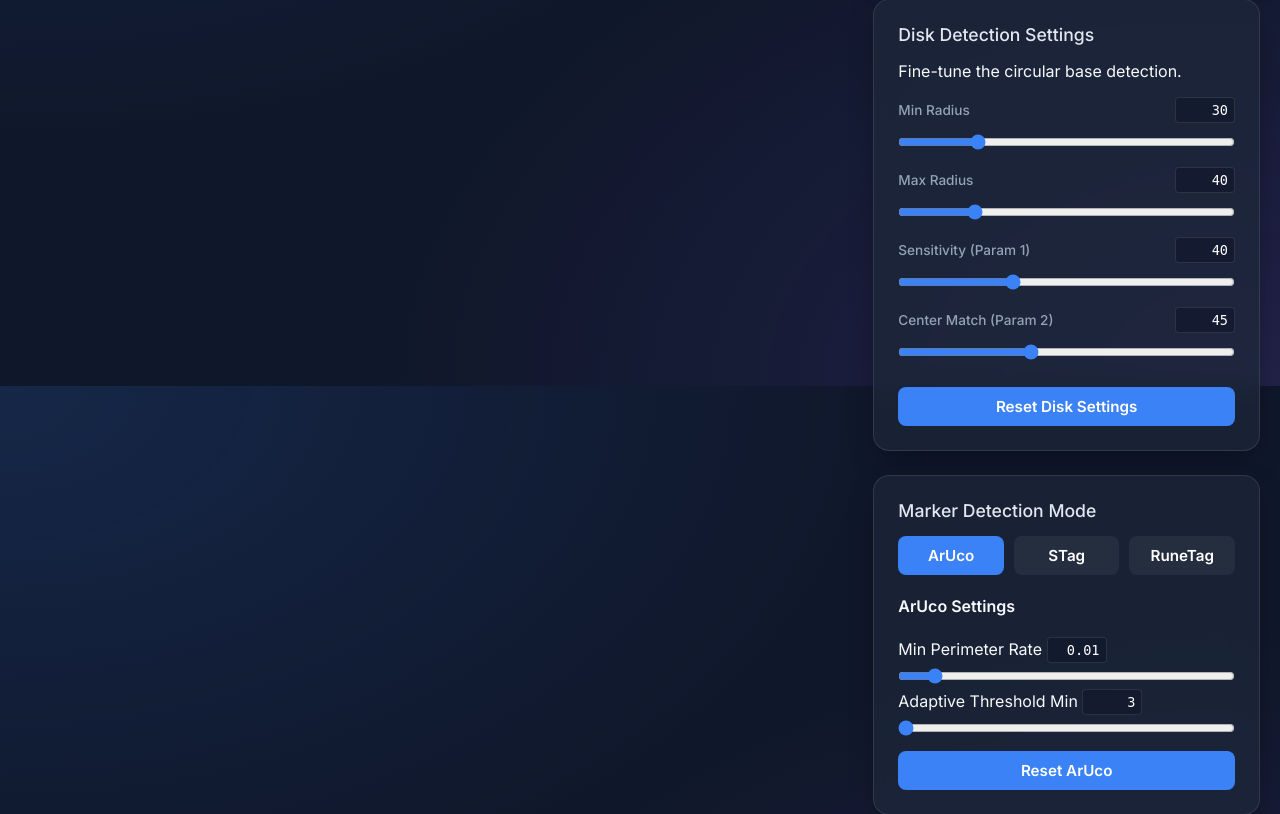
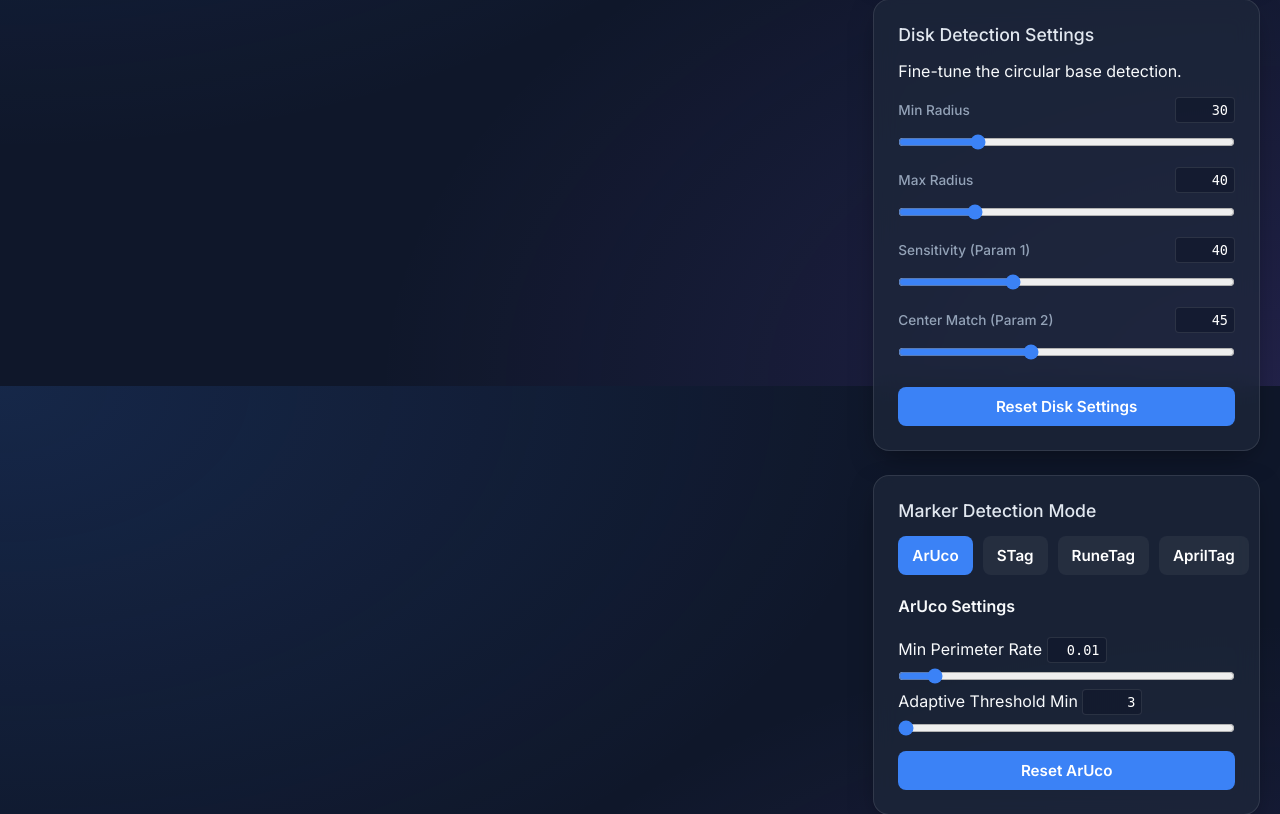
Before and after one commit to NazarBorodavka/owlbear-sync, a Flask app: page / in a window 1280 px wide. Shown: the part 1214-2028 px from the top of the page. Run offline with Flask 3, Linux system fonts and the light colour scheme; parts of the project's set-up code (start-up, migrations or seed data) failed here and were passed over; some libraries are stand-ins or nearby versions.

Commit message:
Fix RuneTag detection robustness and add AprilTag support

```diff
--- a/tracker/app.py
+++ b/tracker/app.py
@@ -15,6 +15,17 @@ try:
     STAG_AVAILABLE = hasattr(stag, 'detectMarkers')
 except ImportError:
     STAG_AVAILABLE = False
+
+# AprilTag Support
+try:
+    import apriltag
+    APRILTAG_AVAILABLE = True
+except ImportError:
+    try:
+        from pupil_apriltags import Detector as AprilTagDetector
+        APRILTAG_AVAILABLE = True
+    except ImportError:
+        APRILTAG_AVAILABLE = False
 
 # DeepTag / RuneTag Support
 import sys
@@ -199,10 +210,12 @@ detection_mode = 'aruco' # 'aruco', 'stag', or 'runetag'
 stag_error_correction = 3
 stag_roi_padding = 20
 runetag_hamming_dist = 4
+apriltag_family = 'tag36h11'
 manual_blank = False
 
 # Global Detection Engines
 runetag_engine = None
+apriltag_detector = None
 
 load_config_from_disk()
 
@@ -377,40 +390,8 @@ def get_video_stream():
                     if ids is None or len(ids) == 0:
                         (corners, ids, rejected) = stag.detectMarkers(roi_enhanced, 11, stag_error_correction)
                 elif detection_mode == 'runetag' and DEEPTAG_AVAILABLE:
-                    global runetag_engine
-                    if runetag_engine is None:
-                        # Initialize on first use
-                        try:
-                            tag_family = 'runetag'
-                            model_detector, model_decoder, device, tag_type, grid_size_cand_list = load_deeptag_models(tag_family, 'cpu')
-                            codebook_filename = os.path.join(DEEPTAG_PATH, 'codebook', tag_family + '_codebook.txt')
-                            codebook = load_marker_codebook(codebook_filename, tag_type)
-
-                            runetag_engine = DetectionEngine(model_detector, model_decoder, device, tag_type, grid_size_cand_list,
-                                        stg2_iter_num=2, min_center_score=0.2, min_corner_score=0.2,
-                                        batch_size_stg2=4, hamming_dist=runetag_hamming_dist,
-                                        cameraMatrix=[[600, 0, w/2], [0, 600, h/2], [0, 0, 1]],
-                                        distCoeffs=[0]*8, codebook=codebook,
-                                        tag_real_size_in_meter_dict={-1: 0.1})
-                        except Exception as e:
-                            print(f"Failed to initialize RuneTag engine: {e}")
-                            DEEPTAG_AVAILABLE = False
-
-                    if runetag_engine:
-                        # DeepTag prefers BGR
-                        # We process the ROI
-                        decoded_tags = runetag_engine.process(frame[y1:y2, x1:x2])
-                        ids = []
-                        corners = []
-                        for tag in decoded_tags:
-                            if tag['is_valid']:
-                                ids.append([tag['tag_id']])
-                                # Keypoints in images are relative to ROI if we passed ROI?
-                                # Actually DetectionEngine.process uses the image passed.
-                                corners.append(tag['keypoints_in_images'])
-                        ids = np.array(ids) if ids else None
-                    else:
-                        ids = None
+                    # RuneTag is now handled globally below for better reliability
+                    pass
                 elif detection_mode == 'stag' and not STAG_AVAILABLE:
                     corners, ids, _ = detector.detectMarkers(roi_enhanced)
                 else:
@@ -435,6 +416,66 @@ def get_video_stream():
                         break
             except Exception as e:
                 continue
+
+        # --- Global Detection Passes (for modes that don't rely on Hough Circles) ---
+        if detection_mode == 'runetag' and DEEPTAG_AVAILABLE:
+            global runetag_engine
+            if runetag_engine is None:
+                try:
+                    tag_family = 'runetag'
+                    model_detector, model_decoder, device, tag_type, grid_size_cand_list = load_deeptag_models(tag_family, 'cpu')
+                    codebook_filename = os.path.join(DEEPTAG_PATH, 'codebook', tag_family + '_codebook.txt')
+                    codebook = load_marker_codebook(codebook_filename, tag_type)
+                    runetag_engine = DetectionEngine(model_detector, model_decoder, device, tag_type, grid_size_cand_list,
+                                stg2_iter_num=2, min_center_score=0.1, min_corner_score=0.1,
+                                batch_size_stg2=4, hamming_dist=runetag_hamming_dist,
+                                cameraMatrix=[[600, 0, w/2], [0, 600, h/2], [0, 0, 1]],
+                                distCoeffs=[0]*8, codebook=codebook,
+                                tag_real_size_in_meter_dict={-1: 0.1})
+                except Exception as e:
+                    print(f"RuneTag Init Error: {e}")
+                    DEEPTAG_AVAILABLE = False
+
+            if runetag_engine:
+                # Run on full frame but with a scale that detects small tags
+                # detect_scale=1.0 is slower but most reliable
+                decoded_tags = runetag_engine.process(frame, detect_scale=0.8)
+                for tag in decoded_tags:
+                    if tag['is_valid']:
+                        mid = int(tag['tag_id'])
+                        kpts = tag['keypoints_in_images']
+                        # Calculate center from keypoints
+                        center_x = int(np.mean(kpts[:, 0]))
+                        center_y = int(np.mean(kpts[:, 1]))
+                        markers[mid] = (center_x, center_y)
+                        if show_overlay:
+                            cv2.polylines(frame, [np.int32(kpts)], True, (255, 0, 255), 2)
+                            cv2.putText(frame, f"ID: {mid}", (center_x, center_y), cv2.FONT_HERSHEY_SIMPLEX, 0.6, (255, 0, 255), 2)
+
+        elif detection_mode == 'apriltag' and APRILTAG_AVAILABLE:
+            global apriltag_detector
+            if apriltag_detector is None:
+                try:
+                    # Try pupil_apriltags first as it's faster
+                    apriltag_detector = AprilTagDetector(families=apriltag_family)
+                except:
+                    try:
+                        apriltag_detector = apriltag.Detector(apriltag.DetectorOptions(families=apriltag_family))
+                    except:
+                        APRILTAG_AVAILABLE = False
+
+            if apriltag_detector:
+                results = []
+                if hasattr(apriltag_detector, 'detect'): # pupil_apriltags
+                    results = apriltag_detector.detect(gray)
+                else: # basic apriltag
+                    results = apriltag_detector.detect(gray)
+
+                for r in results:
+                    markers[r.tag_id] = (int(r.center[0]), int(r.center[1]))
+                    if show_overlay:
+                        cv2.polylines(frame, [np.int32(r.corners)], True, (0, 255, 0), 2)
+                        cv2.putText(frame, f"ID: {r.tag_id}", (int(r.center[0]), int(r.center[1])), cv2.FONT_HERSHEY_SIMPLEX, 0.6, (0, 255, 0), 2)
 
         # --- Temporal & ArUco Fusion ---
         detected_tokens = []
--- a/tracker/requirements.txt
+++ b/tracker/requirements.txt
@@ -9,3 +9,4 @@ stag-python
 torch
 torchvision
 scipy
+pupil-apriltag
--- a/tracker/templates/index.html
+++ b/tracker/templates/index.html
@@ -395,6 +395,7 @@
                         <button id="btn_mode_aruco" onclick="setDetectionMode('aruco')" style="background: var(--accent); flex: 1;">ArUco</button>
                         <button id="btn_mode_stag" onclick="setDetectionMode('stag')" style="background: rgba(255,255,255,0.05); flex: 1;">STag</button>
                         <button id="btn_mode_runetag" onclick="setDetectionMode('runetag')" style="background: rgba(255,255,255,0.05); flex: 1;">RuneTag</button>
+                        <button id="btn_mode_apriltag" onclick="setDetectionMode('apriltag')" style="background: rgba(255,255,255,0.05); flex: 1;">AprilTag</button>
                     </div>
 
                     <div id="settings_aruco" style="margin-top: 20px;">
@@ -431,6 +432,11 @@
                             <input type="range" id="runetag_hamming_dist" min="0" max="8" step="1" value="4" oninput="updateVal('runetag_hamming_dist')">
                             <p class="help-text">Error tolerance for marker ID decoding.</p>
                         </div>
+                    </div>
+
+                    <div id="settings_apriltag" style="margin-top: 20px; display: none;">
+                        <h4>AprilTag Settings</h4>
+                        <p class="help-text">AprilTag is highly robust and recommended if RuneTag is not working well. Use 'tag36h11' family.</p>
                     </div>
                 </div>
 
@@ -679,11 +685,13 @@
             document.getElementById('btn_mode_aruco').style.background = (mode === 'aruco' ? 'var(--accent)' : 'rgba(255,255,255,0.05)');
             document.getElementById('btn_mode_stag').style.background = (mode === 'stag' ? 'var(--accent)' : 'rgba(255,255,255,0.05)');
             document.getElementById('btn_mode_runetag').style.background = (mode === 'runetag' ? 'var(--accent)' : 'rgba(255,255,255,0.05)');
+            document.getElementById('btn_mode_apriltag').style.background = (mode === 'apriltag' ? 'var(--accent)' : 'rgba(255,255,255,0.05)');
 
             // Show/Hide specific settings
             document.getElementById('settings_aruco').style.display = (mode === 'aruco' ? 'block' : 'none');
             document.getElementById('settings_stag').style.display = (mode === 'stag' ? 'block' : 'none');
             document.getElementById('settings_runetag').style.display = (mode === 'runetag' ? 'block' : 'none');
+            document.getElementById('settings_apriltag').style.display = (mode === 'apriltag' ? 'block' : 'none');
 
             updateSettings();
         }
```
